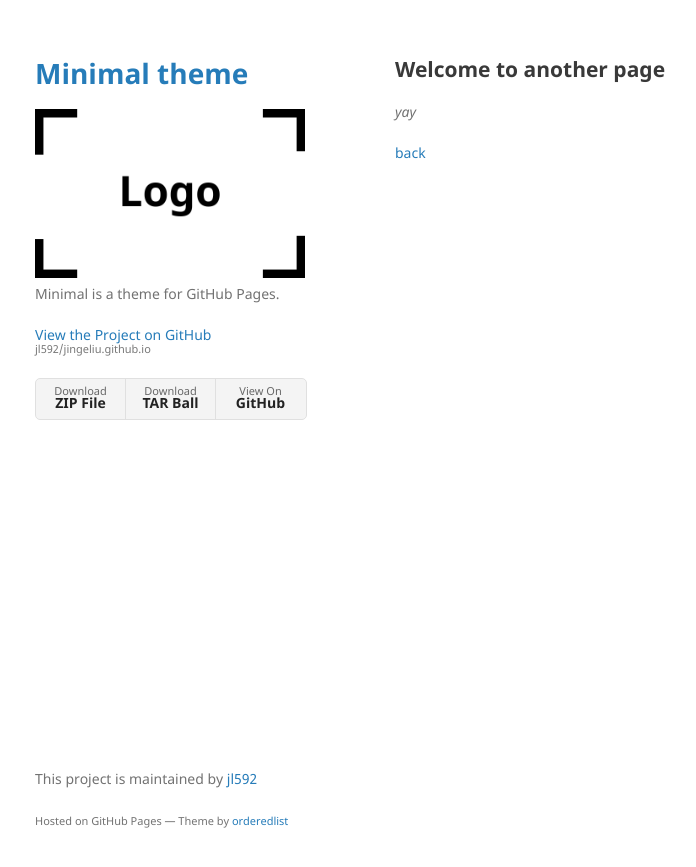
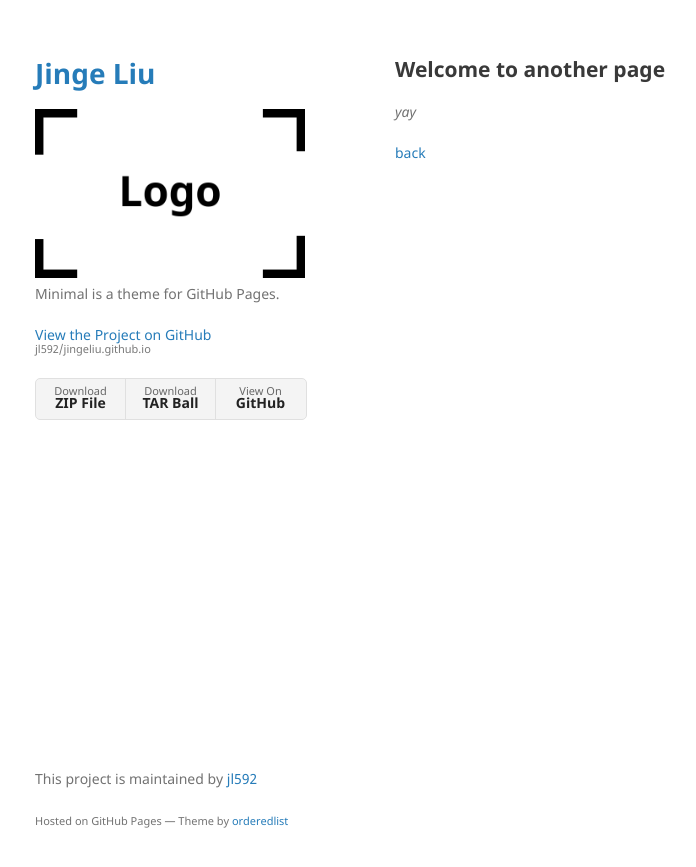
Before and after one commit to jl592/jingeliu.github.io, a Jekyll site: the page built from another-page.md, in a window 1280 px wide. Shown: the top 867 px of the page, without its empty margins (175-871 px from the left). Built offline with Jekyll 4.4.1, drawn with Linux system fonts in a browser that asks for light colours; our own code applies the rules of GitHub Pages for plain Markdown files.

Commit message:
Update _config.yml

```diff
--- a/_config.yml
+++ b/_config.yml
@@ -1,4 +1,4 @@
-title: Minimal theme
+title: Jinge Liu
 logo: /assets/img/logo.png
 description: Minimal is a theme for GitHub Pages.
 show_downloads: true
```
